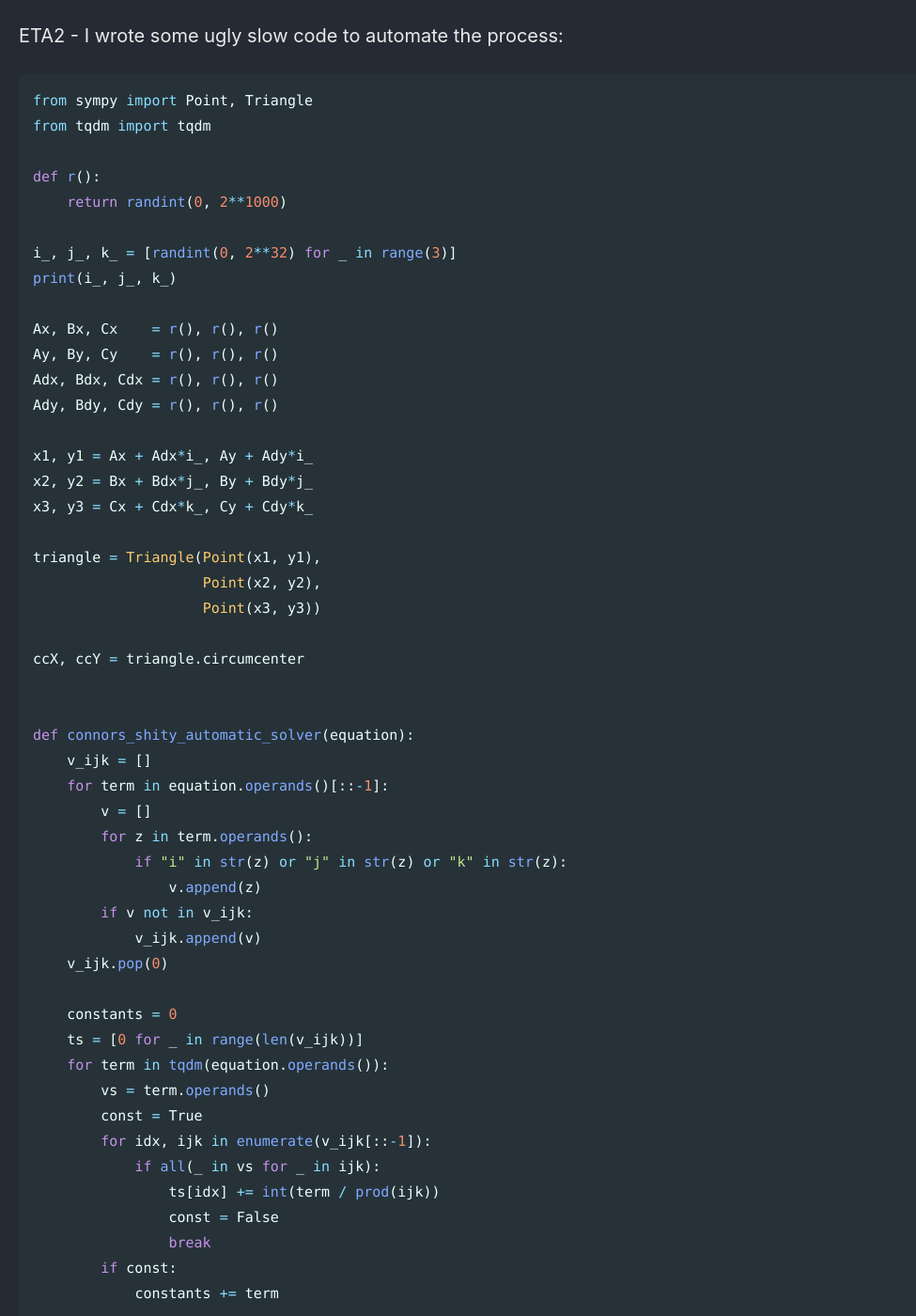
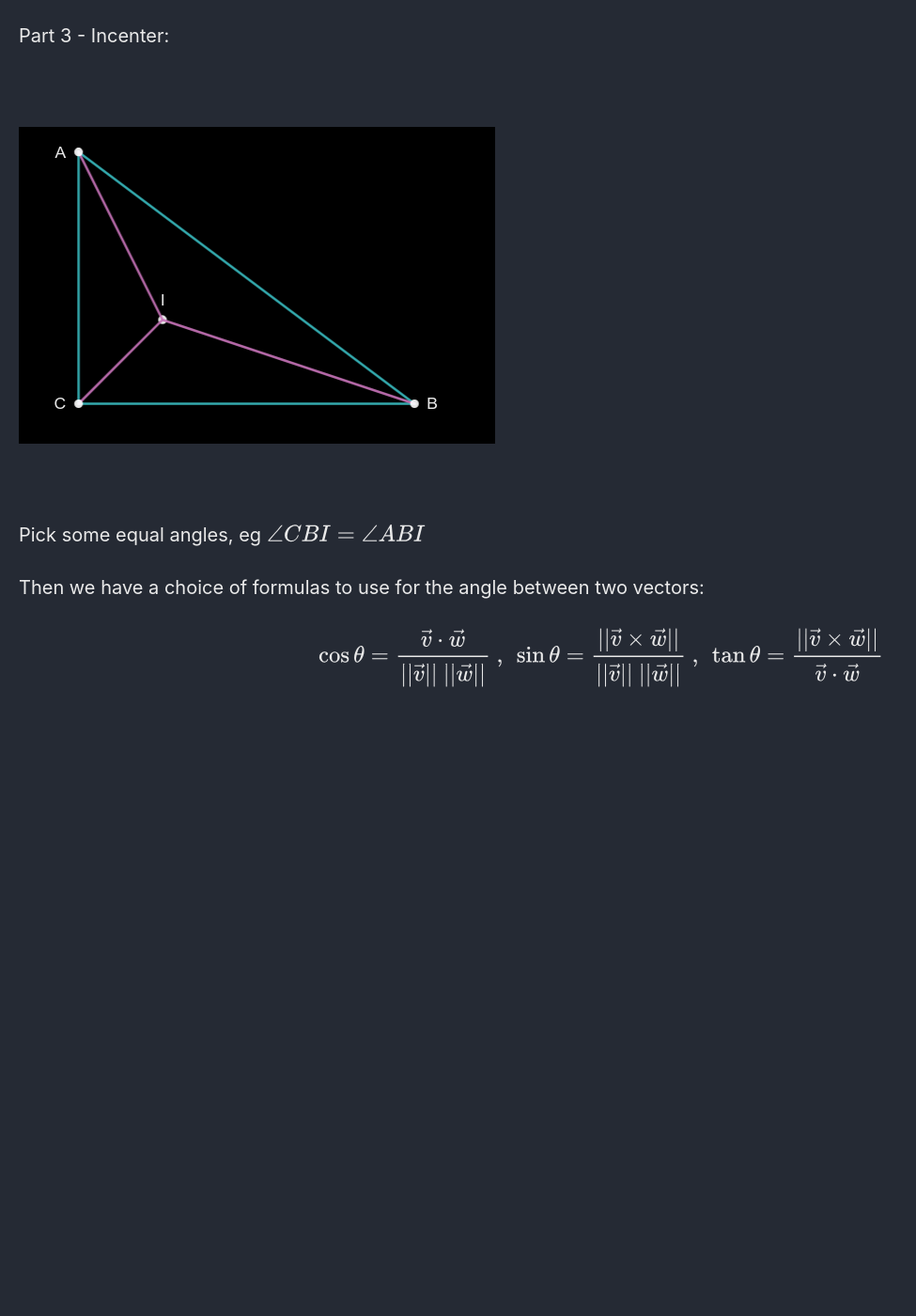
Before and after one commit to Connor-McCartney/Connor-McCartney.github.io, a Jekyll site: the page built from _pages/cryptography/other/Geometry-Hash-Balsn-CTF-2023.md, in a window 1280 px wide and 1400 px high, scrolled down 13931 px. Shown: the whole window at 94% size, without its empty margins (0-975 px from the left). Built offline with Jekyll 4.4.1, drawn with Linux system fonts in a browser that asks for light colours; cached includes are drawn as plain includes; after the commit the page ends 14767 px from its top, so only the background shows below that; some of the changed text lies outside the part shown.

Commit message:
Update Geometry-Hash-Balsn-CTF-2023.md

````diff
--- a/_pages/cryptography/other/Geometry-Hash-Balsn-CTF-2023.md
+++ b/_pages/cryptography/other/Geometry-Hash-Balsn-CTF-2023.md
@@ -519,79 +519,6 @@ M = Matrix([
 
 print(M.LLL()[0][-3:])
 ```
-<br>
-
-ETA2 - I wrote some ugly slow code to automate the process:
-
-```python
-from sympy import Point, Triangle
-from tqdm import tqdm
-
-def r():
-    return randint(0, 2**1000)
-
-i_, j_, k_ = [randint(0, 2**32) for _ in range(3)]
-print(i_, j_, k_)
-
-Ax, Bx, Cx    = r(), r(), r()
-Ay, By, Cy    = r(), r(), r()
-Adx, Bdx, Cdx = r(), r(), r()
-Ady, Bdy, Cdy = r(), r(), r()
-
-x1, y1 = Ax + Adx*i_, Ay + Ady*i_
-x2, y2 = Bx + Bdx*j_, By + Bdy*j_
-x3, y3 = Cx + Cdx*k_, Cy + Cdy*k_
-
-triangle = Triangle(Point(x1, y1),
-                    Point(x2, y2),
-                    Point(x3, y3))
-
-ccX, ccY = triangle.circumcenter
-
-
-def connors_shity_automatic_solver(equation):
-    v_ijk = []
-    for term in equation.operands()[::-1]:
-        v = []
-        for z in term.operands():
-            if "i" in str(z) or "j" in str(z) or "k" in str(z):
-                v.append(z)
-        if v not in v_ijk:
-            v_ijk.append(v)
-    v_ijk.pop(0)
-
-    constants = 0
-    ts = [0 for _ in range(len(v_ijk))]
-    for term in tqdm(equation.operands()):
-        vs = term.operands()
-        const = True
-        for idx, ijk in enumerate(v_ijk[::-1]):
-            if all(_ in vs for _ in ijk):
-                ts[idx] += int(term / prod(ijk))
-                const = False
-                break
-        if const:
-            constants += term
-
-    M = Matrix(ts).transpose()
-    M = M.augment(identity_matrix(len(ts)))
-    M = M.stack(vector([int(constants)] + [0 for _ in range(len(ts))]))
-    M = M.change_ring(ZZ).LLL()
-    for vv in [[i], [j], [k]]:
-        print(M[0][-1-v_ijk.index(vv)])
-
-
-i = var('i')
-j = var('j')
-k = var('k')
-x1, y1 = Ax + Adx*i, Ay + Ady*i
-x2, y2 = Bx + Bdx*j, By + Bdy*j
-x3, y3 = Cx + Cdx*k, Cy + Cdy*k
-equation = 2*(ccX-x1)^2 + 2*(ccY-y1)^2 - (ccX-x2)^2 - (ccY-y2)^2 - (ccX-x3)^2 - (ccY-y3)^2
-equation = equation.expand()
-print(equation(i=i_, j=j_, k=k_))
-connors_shity_automatic_solver(equation)
-```
 
 <br>
 
@@ -602,3 +529,11 @@ Part 3 - Incenter:
 ![image](https://raw.githubusercontent.com/Connor-McCartney/Connor-McCartney.github.io/main/_pages/cryptography/other/images/incenter.png)
 
 <br>
+
+Pick some equal angles, eg $$\angle CBI = \angle ABI$$
+
+Then we have a choice of formulas to use for the angle between two vectors:
+
+$$\cos \theta = \frac{\vec{v} \cdot \vec{w}}{||\vec{v}|| \ ||\vec{w}||} \ , \ \sin \theta = \frac{||\vec{v} \times \vec{w}||}{||\vec{v}|| \ ||\vec{w}||} \ , \ \tan \theta = \frac{||\vec{v} \times \vec{w}||}{\vec{v} \cdot \vec{w}}$$
+
+<br>
````
